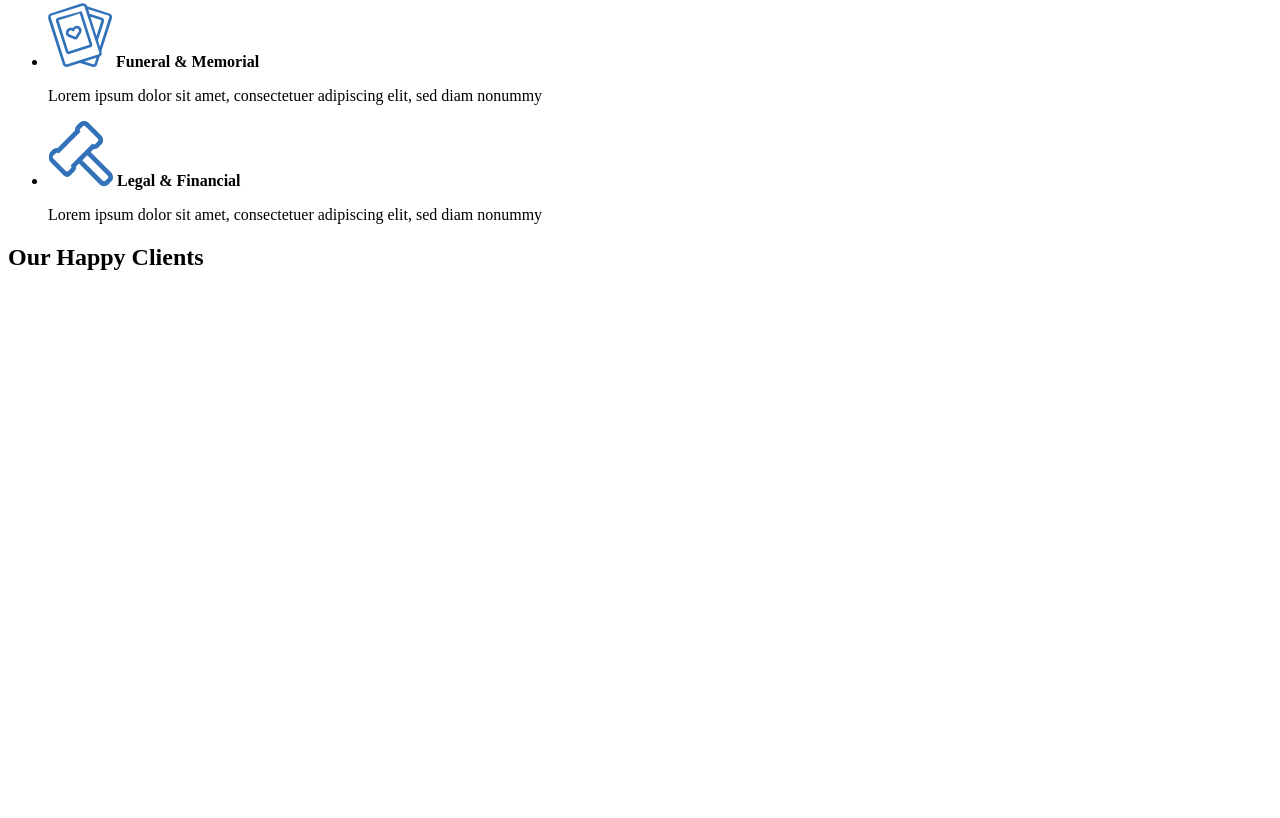
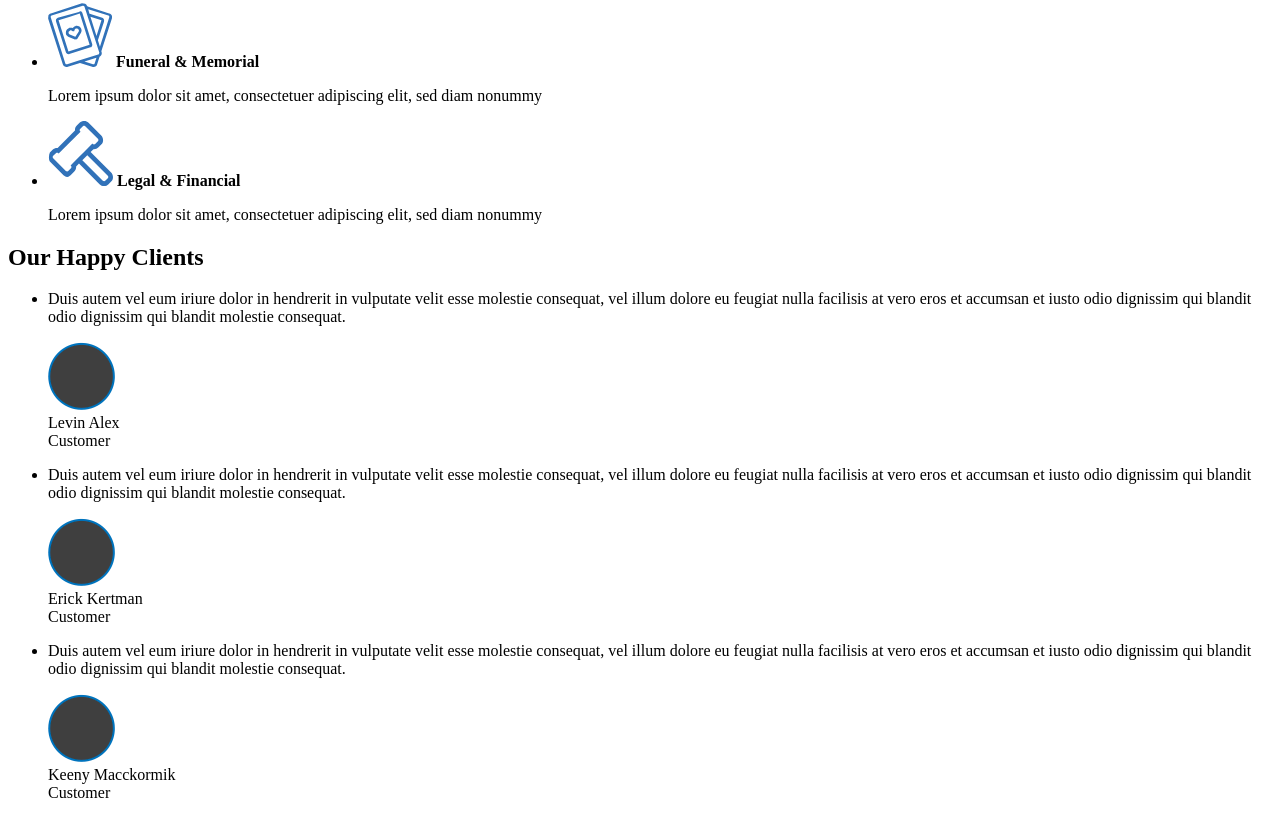
Before and after one commit to Levin-Alexey/Site_Lionic, a plain HTML site: page index.html in a window 1280 px wide. Shown: the part 687-1505 px from the top of the page. Before the commit the page ends 977 px from the top, so only its background shows below. Drawn offline with Linux system fonts and the light colour scheme.

Commit message:
Новый раздел готов

```diff
--- a/index.html
+++ b/index.html
@@ -1,12 +1,12 @@
 <!DOCTYPE html>
 <html lang="en">
-
 <head>
   <meta charset="UTF-8">
   <meta http-equiv="X-UA-Compatible" content="IE=edge">
   <meta name="viewport" content="width=device-width, initial-scale=1.0">
   <title>Lionic Legal Solution</title>
 </head>
+
 <body>
   <header class="header">
     <div class="container">
@@ -105,9 +105,47 @@
     <section class="section-clients">
       <div class="container">
         <h2 class="section-heading">Our Happy Clients</h2>
+        <ul class="section-clients-list">
+          <li class="section-clients-list-item">
+            <p class="section-clients-testimonial">
+              Duis autem vel eum iriure dolor in hendrerit in vulputate velit esse molestie consequat, vel illum dolore eu feugiat nulla facilisis at vero eros et accumsan et iusto odio dignissim qui blandit odio dignissim qui blandit molestie consequat.
+            </p>
+            <div class="section-clients-user">
+              <img src="/img/Place your image here1.png" alt="" class="section-clients-avatar">
+              <div class="section-clients-user-info">
+              <div class="section-clients-username">Levin Alex</div>
+              <div class="section-clients-user-description">Customer</div>
+              </div>
+            </div>
+          </li>
+          <li class="section-clients-list-item">
+            <p class="section-clients-testimonial">
+              Duis autem vel eum iriure dolor in hendrerit in vulputate velit esse molestie consequat, vel illum dolore eu feugiat nulla facilisis at vero eros et accumsan et iusto odio dignissim qui blandit odio dignissim qui blandit molestie consequat.
+            </p>
+            <div class="section-clients-user">
+              <img src="/img/Place your image here1.png" alt="" class="section-clients-avatar">
+              <div class="section-clients-user-info">
+              <div class="section-clients-username">Erick Kertman</div>
+              <div class="section-clients-user-description">Customer</div>
+              </div>
+            </div>
+          </li>
+          <li class="section-clients-list-item">
+            <p class="section-clients-testimonial">
+              Duis autem vel eum iriure dolor in hendrerit in vulputate velit esse molestie consequat, vel illum dolore eu feugiat nulla facilisis at vero eros et accumsan et iusto odio dignissim qui blandit odio dignissim qui blandit molestie consequat.
+            </p>
+            <div class="section-clients-user">
+              <img src="/img/Place your image here1.png" alt="" class="section-clients-avatar">
+              <div class="section-clients-user-info">
+              <div class="section-clients-username">Keeny Macckormik</div>
+              <div class="section-clients-user-description">Customer</div>
+              </div>
+            </div>
+          </li>
+        </ul>
       </div>
-
     </section>
   </main>
 </body>
+
 </html>
```
Also changed, not shown: img/Place your image here1.png (added).
